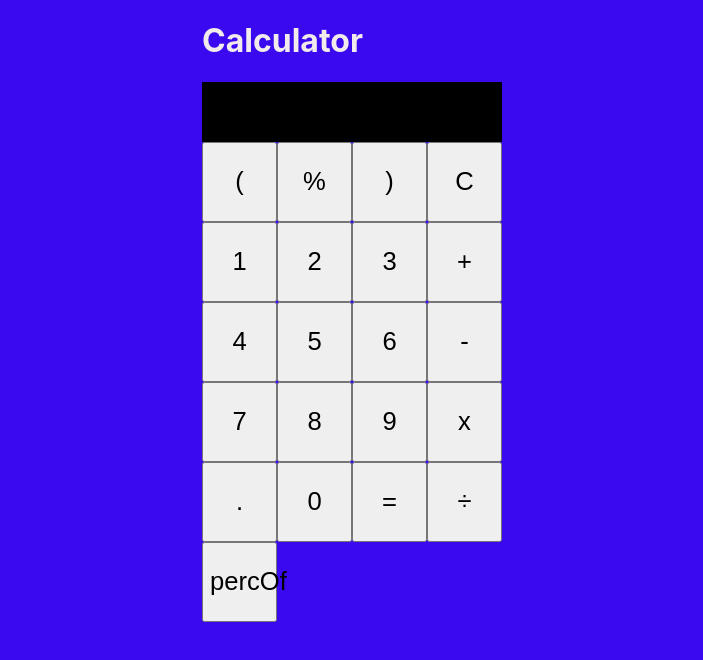
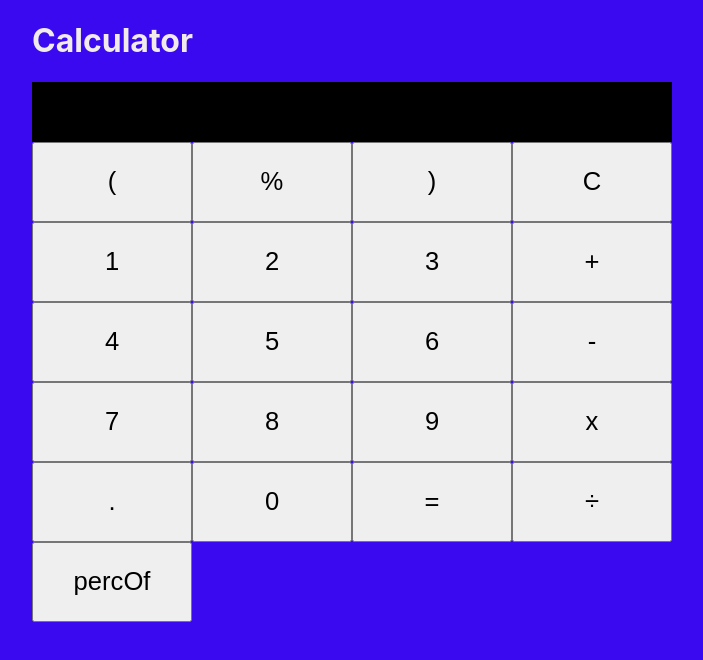
Before and after one commit to vishnukantQa/Calculator, a React (Create React App) app: page / in a window 1280 px wide. Shown: the top 660 px of the page, without its empty margins (288-991 px from the left). Built offline with nearby package versions, Linux system fonts and the light colour scheme.

Commit message:
just optimize but still can't do operation with bracket

```diff
--- a/src/App.css
+++ b/src/App.css
@@ -12,13 +12,13 @@ body{ background-color:rgb(59, 9, 240); color: rgb(241, 235, 235)}
 }
 
 .result p {
-  font-size: 40px;
+  font-size: 20px;
   margin: 5px;
 
 }
 
 .calculator-body {
-  max-width: 300px;
+  max-width: 80vh;
   margin: auto;
 }
 
--- a/src/App.js
+++ b/src/App.js
@@ -53,16 +53,17 @@ onClick = button => {
 calculate = () => {
 
     if(this.state.firstNumber!==""){
+    try{
        let  first=this.state.firstNumber;
        let  secondNumber=this.state.secondNumber;
        let temp=(eval(first)*eval(secondNumber))/100;
-       try{
+
            this.setState({
                result:temp
            })
        }catch(e){
            this.setState({
-               result:"error"
+               result:"can't do operation with bracket"
            })
        }
     }else{
```
